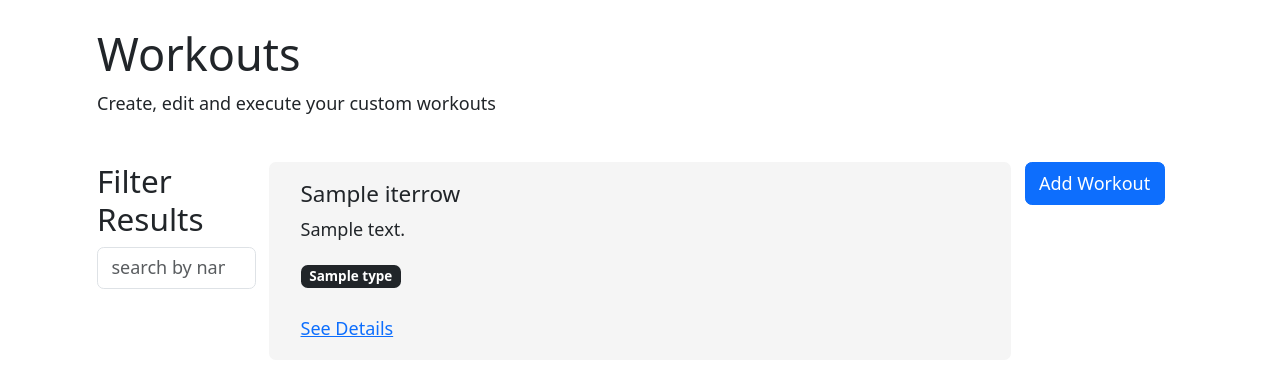
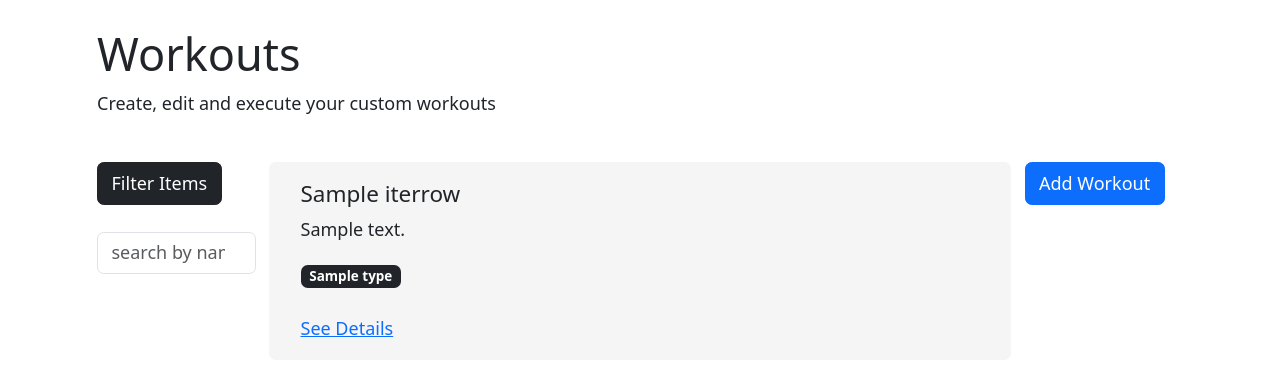
Before and after one commit to jon-gerhartz/bodyguru, a Flask app: template templates/workouts.html in a window 1280 px wide. Shown: the part 63-439 px from the top of the page. Run offline with Flask 3, Linux system fonts and the light colour scheme; the template is opened without the code that fills it: most values are stand-ins (such as "Sample title", 1, 10 or a date in 2020); parts of the project's set-up code (start-up, migrations or seed data) failed here and were passed over.

Commit message:
added filtering button to workouts page

```diff
--- a/templates/workouts.html
+++ b/templates/workouts.html
@@ -10,7 +10,11 @@
 	<br>
 	<div class='row'>
 		<div class='col-sm-2 side-div order-md-0 order-1', id='filterDiv'>
-			<h3>Filter Results</h3>
+			<button class="btn btn-dark" type="button" data-bs-toggle="collapse" data-bs-target="#filterInnerDiv" aria-expanded="true" aria-controls="#filterInnerDiv">
+				Filter Items
+			</button>
+			<br>
+			<br>
 		</div>
 		<div class='col-sm-8 order-md-1 order-2'>
 			{% for i, v in workouts.iterrows() %}
```
